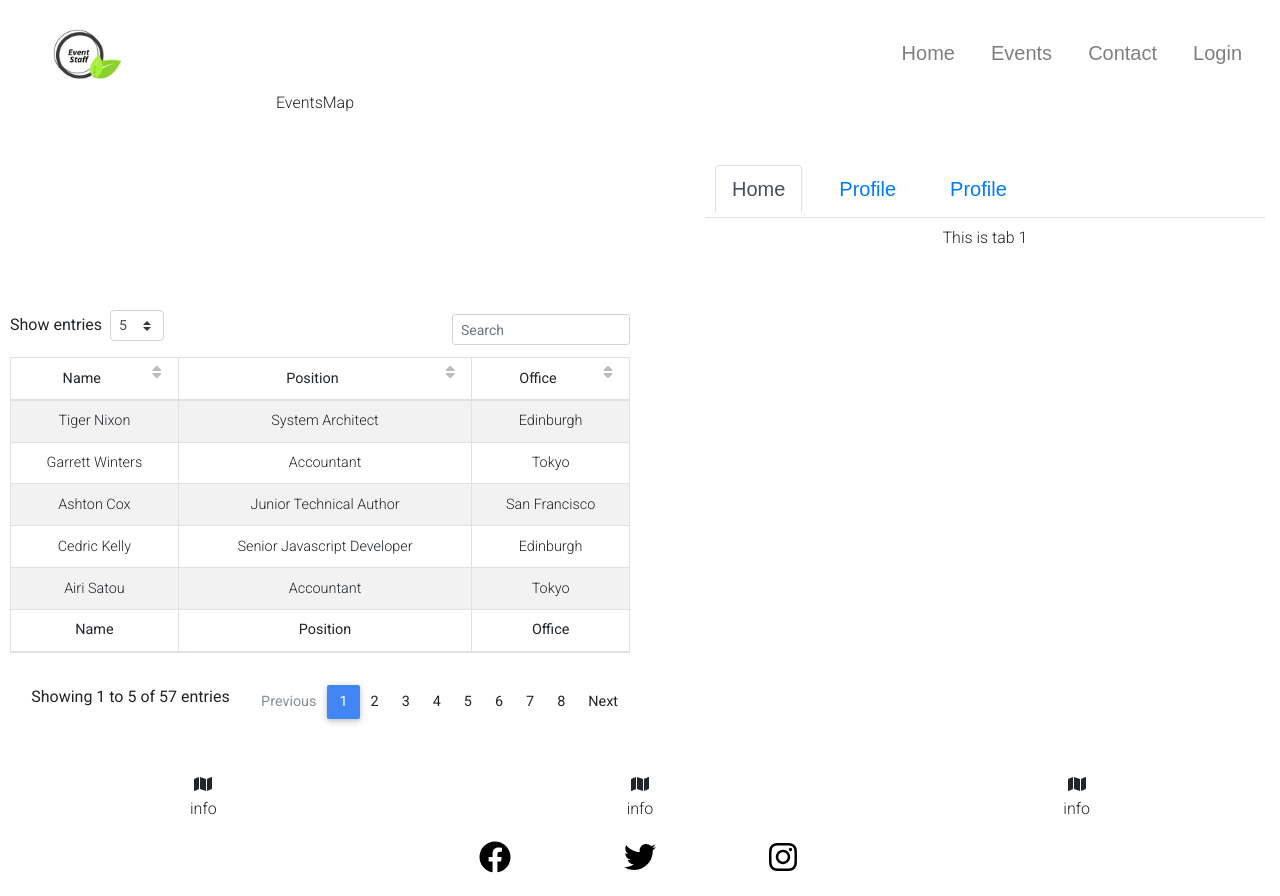
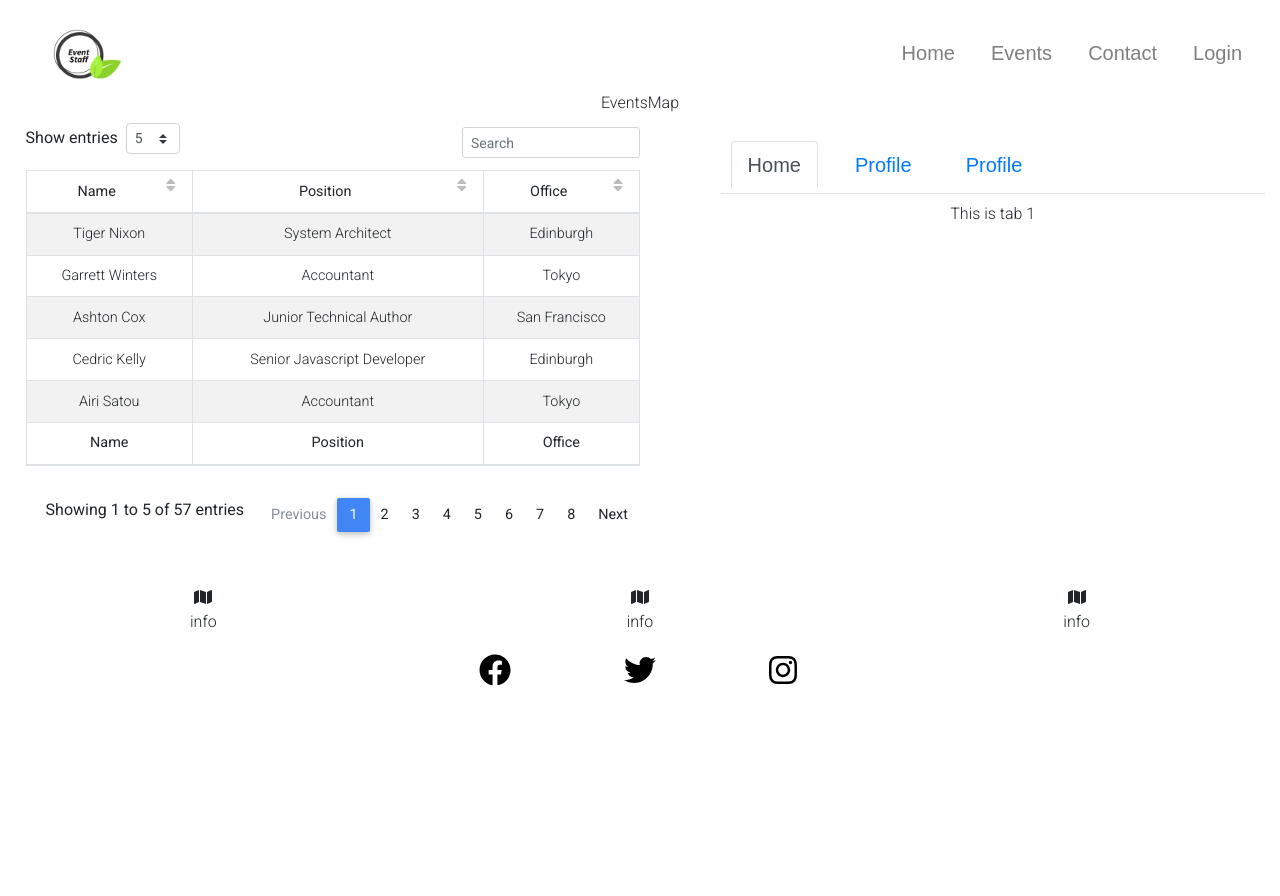
Before and after one commit to EnterpriseBoy/Magiweb, a React (Create React App) app: page /Events in a window 1280 px wide. After the commit the page ends 800 px from the top, so only its background shows below. Built offline with nearby package versions, Linux system fonts and the light colour scheme.

Commit message:
div side by side

```diff
--- a/src/CSS/App.css
+++ b/src/CSS/App.css
@@ -135,6 +135,9 @@ Link Link:hover{
 
 /* Events Page Start*/
 
+div.container.noMargin{
+  margin: 0px;
+}
 .eventMap{
   margin-left: 1%;
   width: 98%;
@@ -142,14 +145,18 @@ Link Link:hover{
   object-fit: contain;
 }
 
-.eventList{
-  margin-left: 10px;
+.eventsPage{
+  flex-grow : 1;
 }
 
-.eventsFlexContainer{
-  display: grid;
-  grid-template-columns: 1fr 1fr;
-  grid-gap: 20px;
+.eventList,.eventDetails{
+  float: left;
+  width:48%;
+  margin-left: 2%;
+  height: 100%;
+}
+ul.nav.nav-tabs{
+  margin-top:0!important;
 }
 
 /* Events Page End*/
--- a/src/Components/Pages/Events/EventDetails.js
+++ b/src/Components/Pages/Events/EventDetails.js
@@ -9,7 +9,7 @@ function EventDetails(){
     return(
     <dir className ="eventDetails">
         <MDBContainer>
-        <MDBNav className="nav-tabs mt-5">
+        <MDBNav className="nav-tabs">
           <MDBNavItem>
             <MDBNavLink link to="#" active={activeTab === "1"} onClick={() => setActiveTab("1")} role="tab" >
               Home
--- a/src/Components/Pages/Events/Events.js
+++ b/src/Components/Pages/Events/Events.js
@@ -6,11 +6,15 @@ import EventDetails from './EventDetails'
 
 function Events() {
   return (
-    <div className="eventsFlexContainer">
-      EventsMap
-      <EventDetails/>
-      <EventList/>
+    <div className="App">
+      <div className="flex-container">
+        EventsMap
+        <div className="eventsPage">
+        <EventList/>
+        <EventDetails/>
+      </div>
     </div>
+  </div>
   );
 }
 
```
